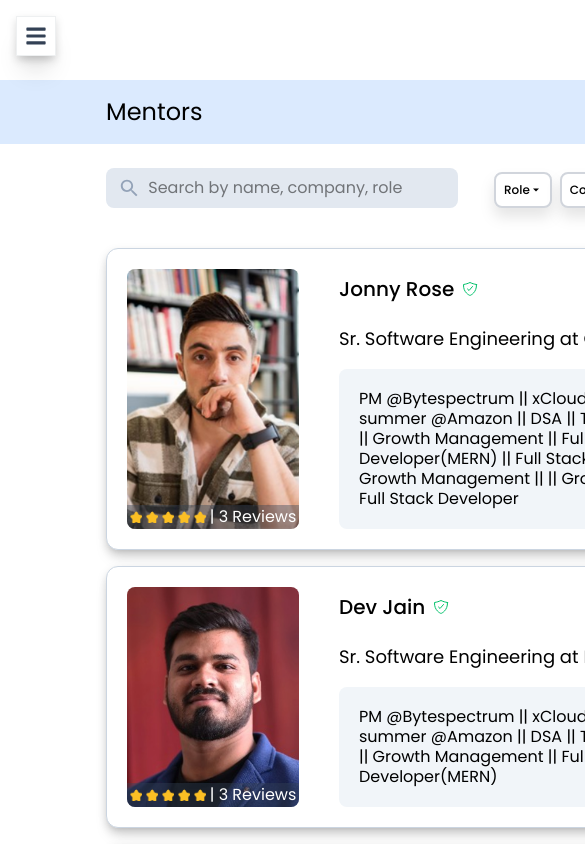
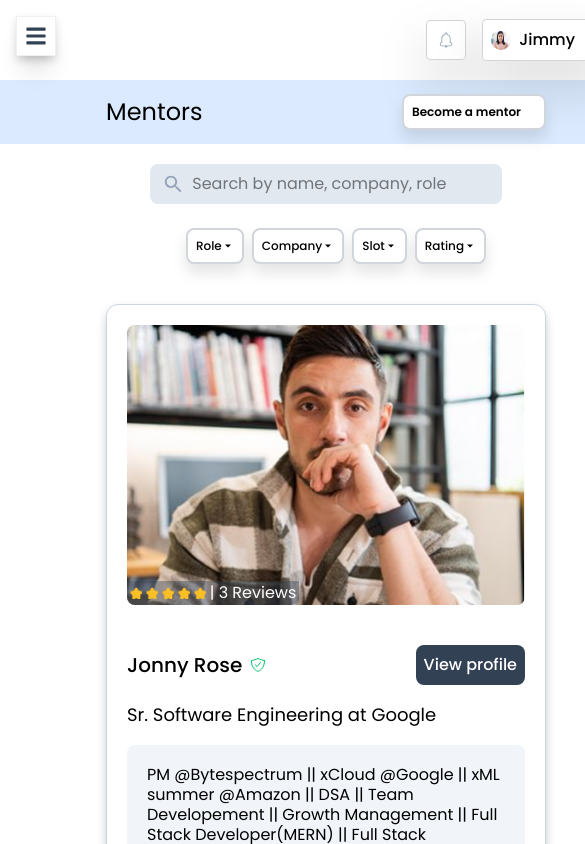
Before and after one commit to Shub4am/mentor-flow, a Next.js app: page / in a window 390 px wide. Shown: the top 844 px of the page, 585 px wide, since content can reach past the window. Built offline with nearby package versions, Linux system fonts and the light colour scheme.

Commit message:
responsive mentor card

```diff
--- a/src/app/page.tsx
+++ b/src/app/page.tsx
@@ -155,7 +155,6 @@ export default function MentorsPage() {
     <div className="flex flex-col">
       <div className="h-16 w-full bg-[#DBEAFE] flex justify-between items-center px-[106px]">
         <p className="text-2xl">Mentors</p>
-
         <button
           onClick={() => setIsMentor(!isMentor)}
           className={`flex items-center ${
@@ -172,8 +171,9 @@ export default function MentorsPage() {
           )}
         </button>
       </div>
+
       <div className="px-[106px] w-full">
-        <div className="flex justify-between items-center py-5 gap-4">
+        <div className="flex flex-col sm:flex-row justify-between items-center py-5 gap-4">
           {/* Search input */}
           <div className="relative flex flex-col bg-[#E2E8F0] px-3 py-2 justify-center items-center rounded-lg w-[352px]">
             <div className="flex items-center w-full">
--- a/src/components/MentorsCard.tsx
+++ b/src/components/MentorsCard.tsx
@@ -37,9 +37,9 @@ const MentorsCard = () => {
       {Mentors.map((mentor, index) => (
         <div
           key={index}
-          className="flex border-1 border-[#CBD5E1] shadow-lg drop-shadow-lg rounded-xl mb-4 bg-white"
+          className="flex border-1 border-[#CBD5E1] shadow-lg drop-shadow-lg rounded-xl mb-4 bg-white w-[440px] sm:w-full flex-col sm:flex-row"
         >
-          <div className="relative flex flex-col max-w-[212px] min-h-48 p-5">
+          <div className="relative flex flex-col w-full h-[320px] sm:max-w-[212px] sm:min-h-48 p-5">
             <Image
               src={mentor.image}
               alt="User picture"
```
